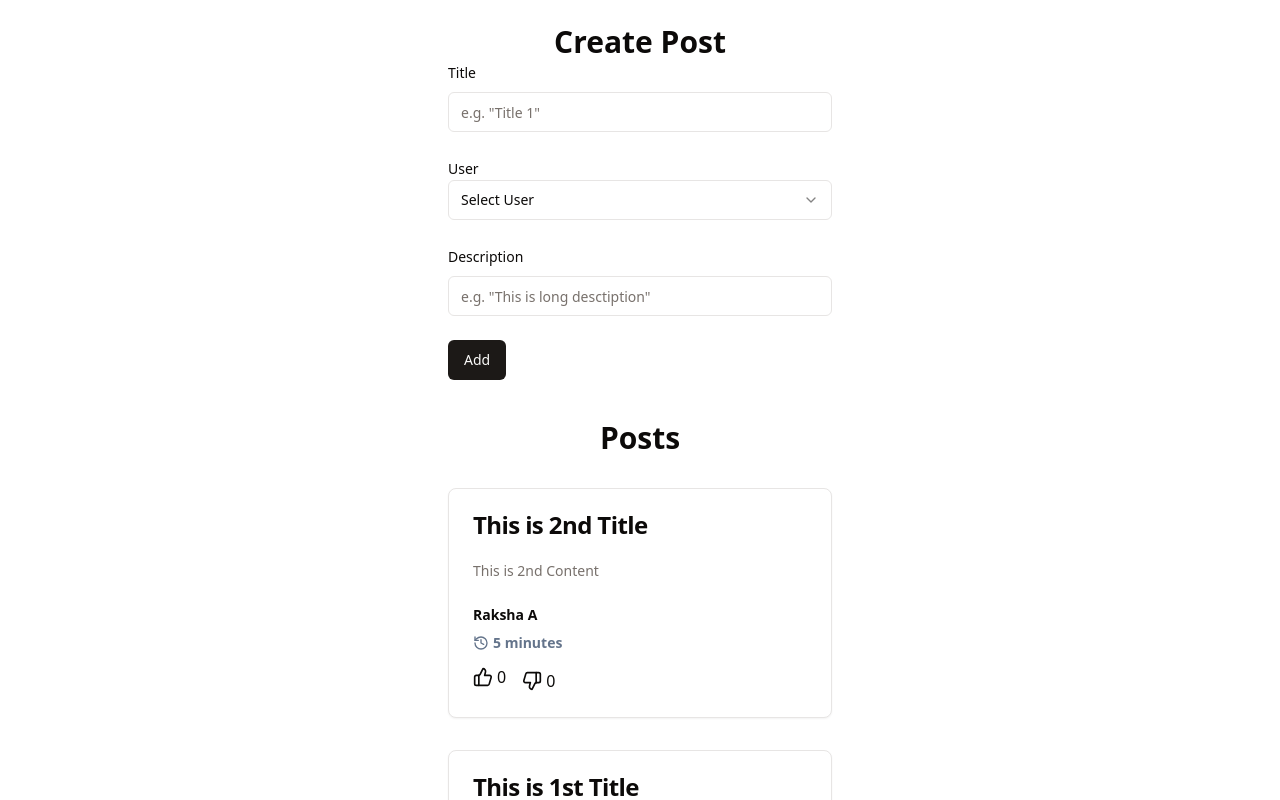
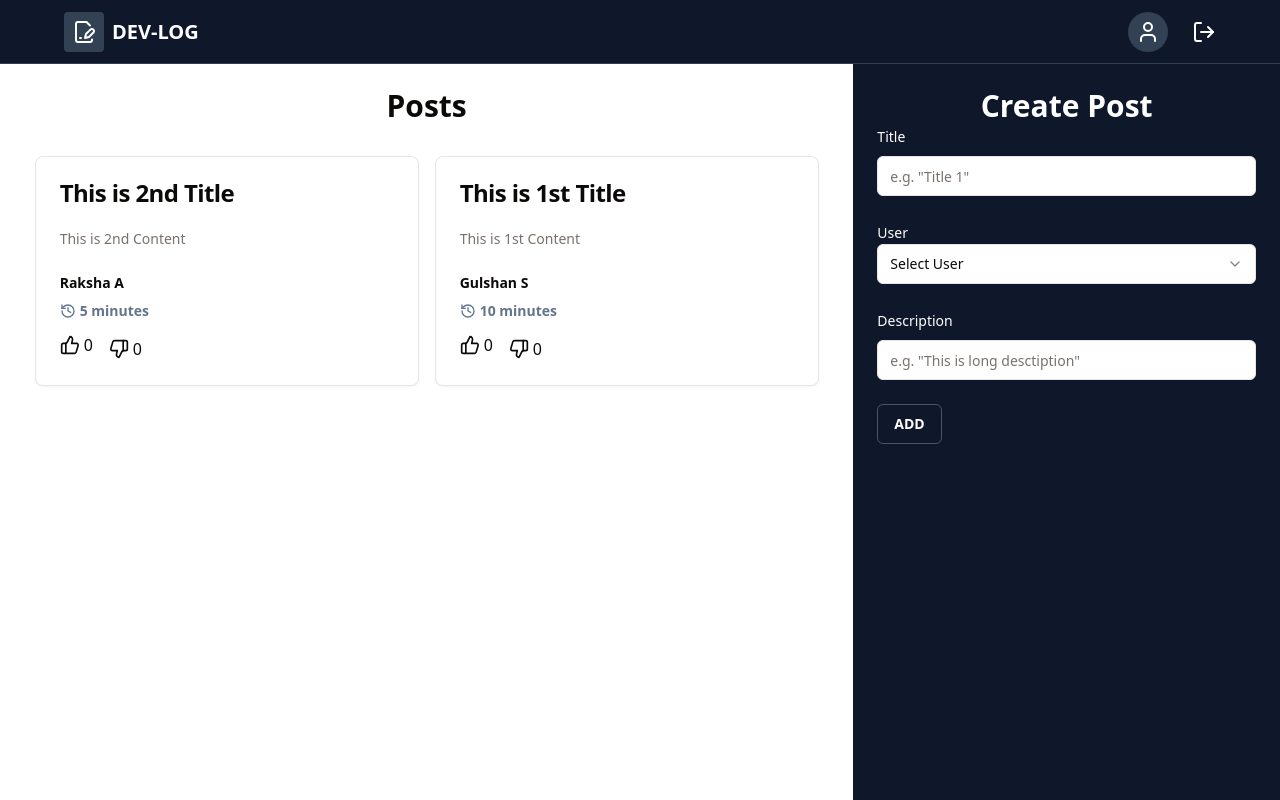
Before and after one commit to GulshanSS/dev-log, a React (Vite) app in the folder client/: page / in a window 1280 px wide. Shown: the top 800 px of the page. Built offline with nearby package versions, Linux system fonts and the light colour scheme.

Commit message:
Add: Navbar and refactored layout

```diff
--- a/client/package.json
+++ b/client/package.json
@@ -18,6 +18,7 @@
     "class-variance-authority": "^0.7.0",
     "clsx": "^2.0.0",
     "date-fns": "^2.30.0",
+    "lucide": "^0.293.0",
     "lucide-react": "^0.279.0",
     "react": "^18.2.0",
     "react-dom": "^18.2.0",
--- a/client/src/App.tsx
+++ b/client/src/App.tsx
@@ -1,12 +1,25 @@
+import { FilePlus2 } from "lucide-react";
+
+import Navbar from "./components/common/navbar";
 import PostForm from "./features/posts/components/PostForm";
 import PostsList from "./features/posts/components/PostsList";
 
 const App = () => {
   return (
-    <main className="max-w-screen flex flex-col justify-center items-center py-6 m-auto">
-      <PostForm />
-      <PostsList />
-    </main>
+    <>
+      <Navbar/>
+      <main className="max-w-screen flex gap-6 relative">
+        <section className="w-full md:w-2/3 min-h-screen p-6 mt-16">
+          <PostsList/>
+        </section>
+        <section className="w-1/3 bottom-0 top-16 right-0 md:fixed hidden md:visible h-screen md:flex justify-center items-start p-6 bg-slate-900">
+          <PostForm/>
+        </section>
+      </main>
+      <span className="fixed md:hidden z-10 bottom-0 right-0 mr-5 mb-10 rounded-full bg-slate-800 border border-slate-700 shadow-lg p-3">
+        <FilePlus2 color="#fff" size={24} />
+      </span>
+    </>
   );
 };
 
--- /dev/null
+++ b/client/src/components/common/navbar.tsx
@@ -0,0 +1,24 @@
+import { LogOut, User, FileSignature } from "lucide-react"
+
+const Navbar = () => {
+    return (
+        <div className="fixed w-screen h-16 bg-slate-900 z-10 px-8 md:px-16 border-b border-slate-700">
+            <div className="flex h-full justify-between items-center">
+                <div className="flex justify-center items-center gap-2">
+                    <span className="bg-slate-700 rounded-sm p-2">
+                        <FileSignature color="#fff" size={24} />
+                    </span>
+                    <h1 className="text-white font-extrabold uppercase text-xl">Dev-Log</h1>
+                </div>
+                <div className="flex justify-center items-center gap-6">
+                    <span className="bg-slate-700 rounded-full p-2">
+                        <User color="#fff" size={24} />
+                    </span>
+                    <LogOut color="#fff" size={24} />
+                </div>
+            </div>
+        </div>
+    )
+}
+
+export default Navbar
--- a/client/src/features/posts/components/PostForm.tsx
+++ b/client/src/features/posts/components/PostForm.tsx
@@ -40,10 +40,10 @@ const PostForm = () => {
 
   return (
     <div className="w-96">
-      <h1 className="text-3xl font-bold text-center">Create Post</h1>
+      <h1 className="text-3xl font-bold text-center text-white">Create Post</h1>
       <form className="space-y-6">
         <div className="space-y-2">
-          <Label htmlFor="title">Title</Label>
+          <Label htmlFor="title" className="text-white">Title</Label>
           <Input
             id="title"
             value={title}
@@ -54,7 +54,7 @@ const PostForm = () => {
           />
         </div>
         <div>
-          <Label>User</Label>
+          <Label className="text-white">User</Label>
           <Select onValueChange={(userId) => setUserId(userId)}>
             <SelectTrigger>
               <SelectValue placeholder="Select User" />
@@ -63,7 +63,7 @@ const PostForm = () => {
           </Select>
         </div>
         <div className="space-y-2">
-          <Label htmlFor="description">Description</Label>
+          <Label htmlFor="description" className="text-white">Description</Label>
           <Input
             id="description"
             value={description}
@@ -73,7 +73,7 @@ const PostForm = () => {
             placeholder={`e.g. "This is long desctiption"`}
           />
         </div>
-        <Button type="button" onClick={handleSubmit} variant="default">
+        <Button className="bg-slate-900 text-white hover:bg-slate-700 uppercase font-extrabold border border-slate-600" type="button" onClick={handleSubmit} variant="default">
           Add
         </Button>
       </form>
--- a/client/src/features/posts/components/PostsList.tsx
+++ b/client/src/features/posts/components/PostsList.tsx
@@ -10,9 +10,9 @@ const PostsList = () => {
     .sort((a, b) => b.date.localeCompare(a.date));
 
   return (
-    <section className="my-10">
+    <section>
       <h1 className="text-3xl font-bold text-center">Posts</h1>
-      <div className="space-y-8 mt-8">
+      <div className="mt-8 flex flex-wrap justify-center gap-4">
         {orderedPosts &&
           orderedPosts.map((post) => <Post key={post.id} post={post} />)}
       </div>
```
Also changed, not shown: 1 other file (tests, documents, lock files or other folders).
